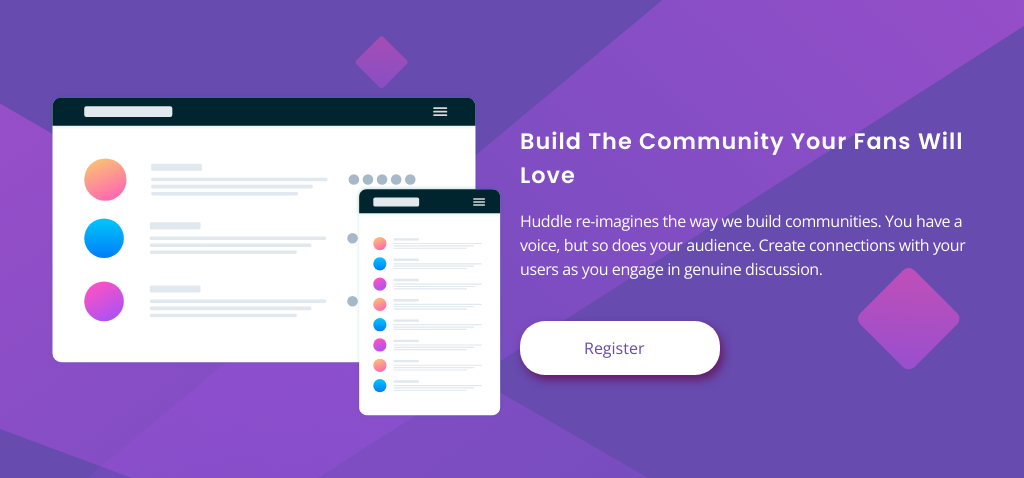
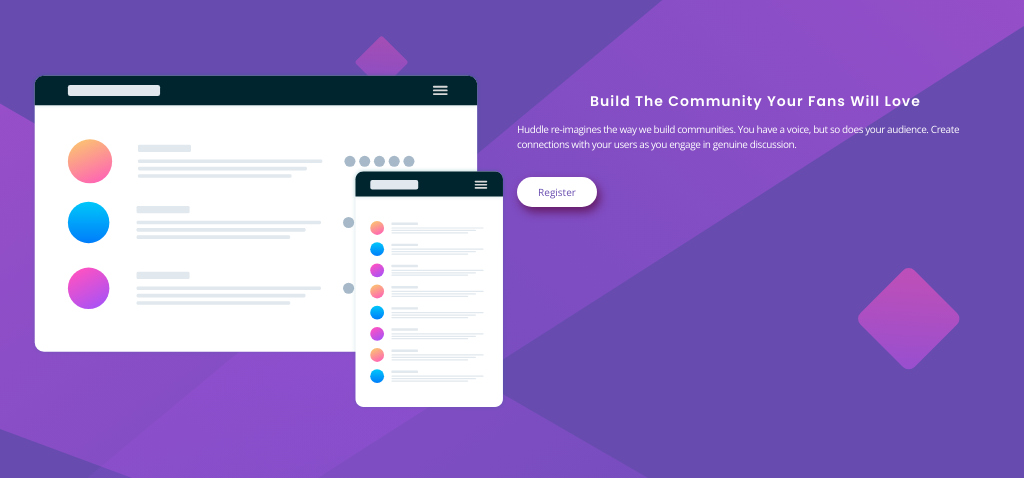
Before and after one commit to michel-moreira/huddle-landing-page, a plain HTML site: page index.html in a window 1024 px wide. Shown: the part 175-653 px from the top of the page. Drawn offline with nearby package versions, Linux system fonts and the light colour scheme.

Commit message:
minor changes

```diff
--- a/src/styles/reset.css
+++ b/src/styles/reset.css
@@ -7,16 +7,12 @@
   vertical-align: baseline;
 }
 
-html:focus-within {
-  scroll-behavior: smooth;
+html,
+body {
   font-size: 62.5%;
-}
-
-body {
   max-width: 100%;
   min-height: 100vh;
   line-height: 1.5;
-  text-rendering: optimizeSpeed;
 }
 
 a {
--- a/src/styles/responsive.css
+++ b/src/styles/responsive.css
@@ -1,13 +1,9 @@
 @media (max-width: 768px) {
   body {
-    display: flex;
-    flex-direction: column;
-    justify-content: center;
-    align-items: center;
     background: url(../images/bg-mobile.svg) top center no-repeat var(--violet);
     width: 100%;
     background-size: contain;
-    padding: 0 2.8rem;
+    padding: 0 2.3rem;
   }
 
   /* =========================== */
@@ -169,7 +165,11 @@
   .product-presentation .info .btn-register {
     font-size: 1rem;
     align-self: flex-start;
-    width: 200px;
+    padding: .8rem;
+    width: 8rem;
+    display: flex;
+    align-items: center;
+    justify-content: center;
   }
 
   /* =========================== */
@@ -177,7 +177,7 @@
   .c-footer {
     display: flex;
     align-items: center;
-    justify-content: center;
+    justify-content: flex-end;
     width: 100%;
     padding: 0 2rem 0 2rem;
   }
--- a/src/styles/style.css
+++ b/src/styles/style.css
@@ -1,13 +1,19 @@
+html,
 body {
   display: flex;
+  align-items: center;
   justify-content: center;
-  align-items: center;
   flex-direction: column;
+}
+
+body {
   background: var(--violet) url(../images/bg-desktop.svg) center center
     no-repeat;
-  background-size: contain;
+  background-size: cover;
   max-width: 1440px;
   padding: 0 2rem;
+  margin: 0;
+  min-height: 100vh;
 }
 
 /* =================== */
@@ -69,9 +75,9 @@ main {
   font: 400 1.2rem var(--body);
   background-color: #fff;
   color: var(--violet);
-  border-radius: 25px;
+  border-radius: 2.5rem;
   padding: 1rem 4rem;
-  transition: 0.4s ease-in-out;
+  transition: 0.3s ease-in-out;
   box-shadow: 3px 5px 10px hsl(300, 58%, 25%);
 }
 
```
